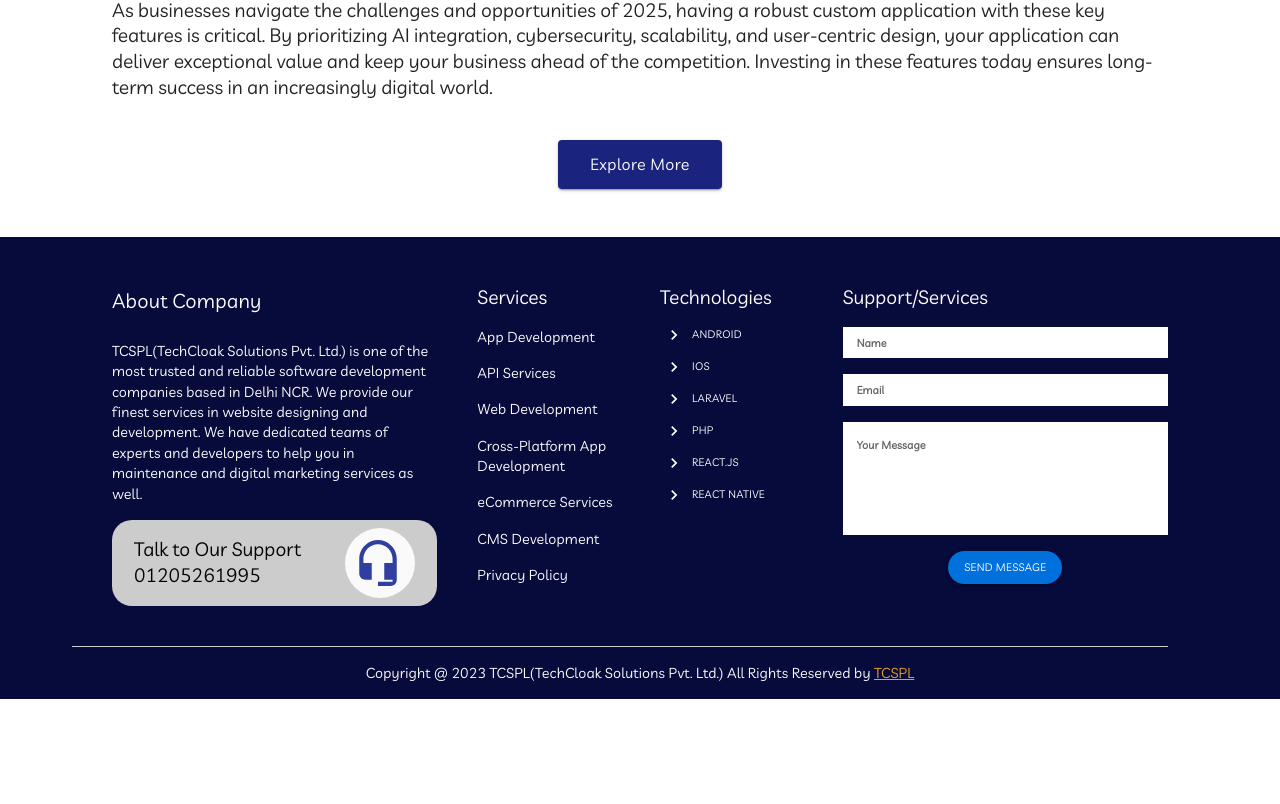
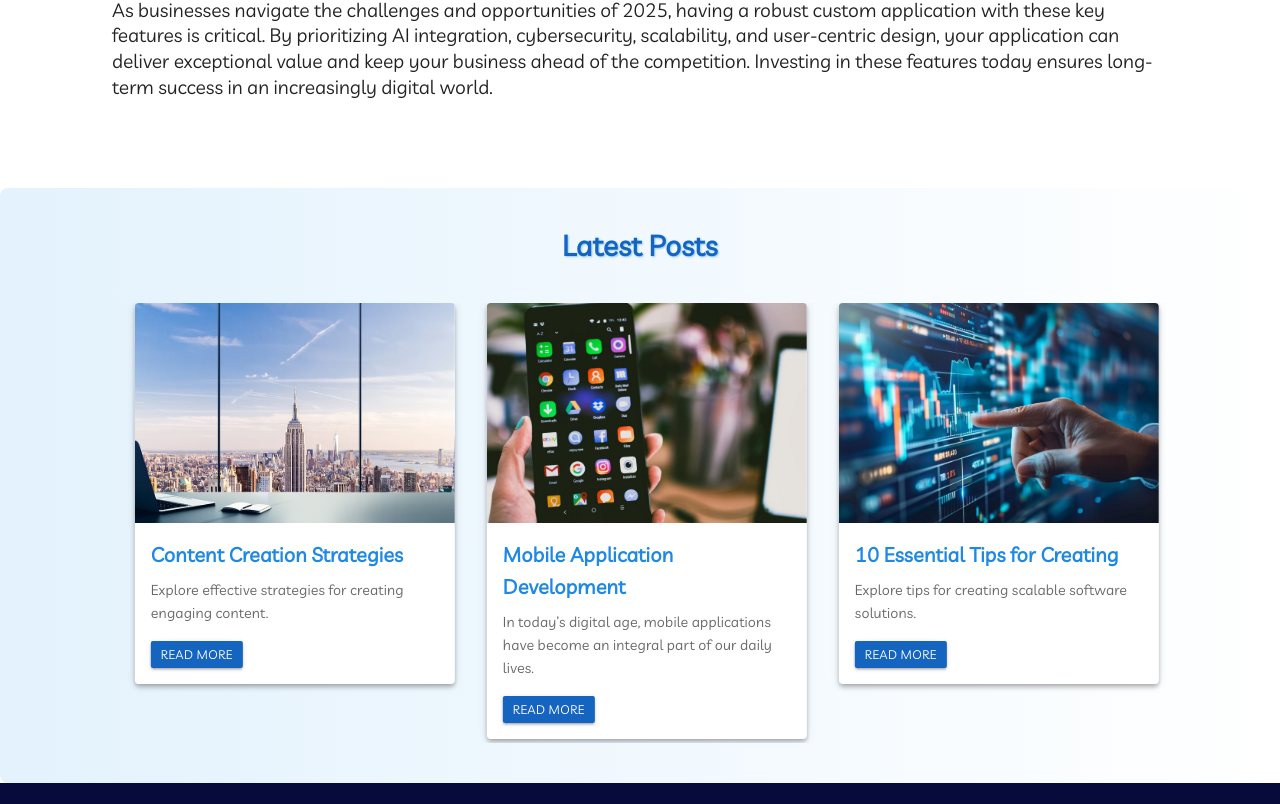
Before and after one commit to sambhaskar0906/SpiraleInfosoft, a React (Create React App) app: page /blog in a window 1280 px wide. Shown: the part 3776-4580 px from the top of the page. Before the commit the page ends 4475 px from the top, so only its background shows below. Built offline with nearby package versions, Linux system fonts and the light colour scheme; a web font is replaced by a local one.

Commit message:
update changes

```diff
--- a/src/Component/Public/HomeAppBar.js
+++ b/src/Component/Public/HomeAppBar.js
@@ -17,8 +17,6 @@ import Logo from "../../assest/pvf7cj26.png";
 import menuData from "../../Component/Public/MenuData";
 import DropdownMenu from "../Public/DropDown";
 import AccordionMenu from "../Public/AccordionMenu";
-import AOS from "aos";
-import MoreHorizIcon from "@mui/icons-material/MoreHoriz";
 import { CloseOutlined } from "@mui/icons-material";
 import FacebookIcon from "@mui/icons-material/Facebook";
 import InstagramIcon from "@mui/icons-material/Instagram";
@@ -91,14 +89,12 @@ const ContactBar = ({ isVisible }) => (
 
 const HomeAppBar = () => {
     const [mobileOpen, setMobileOpen] = useState(false);
-    const [showMore, setShowMore] = useState(false);
     const [isContactVisible, setIsContactVisible] = useState(true);
     const theme = useTheme();
     const isMobileView = useMediaQuery("(max-width:965px)");
     const navigate = useNavigate();
 
     const handleDrawerToggle = () => setMobileOpen((prev) => !prev);
-    const handleShowMoreToggle = () => setShowMore((prev) => !prev);
 
     // Handle scroll to toggle ContactBar visibility
     useEffect(() => {
@@ -107,10 +103,6 @@ const HomeAppBar = () => {
         };
         window.addEventListener("scroll", handleScroll);
         return () => window.removeEventListener("scroll", handleScroll);
-    }, []);
-
-    useEffect(() => {
-        AOS.init({ duration: 500 }); // Initialize AOS with default duration
     }, []);
 
     const handleGetaQuote = () => {
@@ -251,7 +243,7 @@ const HomeAppBar = () => {
 
             </Box>
 
-            {/* Show More Button */}
+            {/* Show More Button
             {showMore && (
                 <Box>
                     <Toolbar />
@@ -280,7 +272,7 @@ const HomeAppBar = () => {
                     </Box >
                 </Box>
 
-            )}
+            )} */}
         </>
     );
 };
--- a/src/Component/Public/LatestPost.js
+++ b/src/Component/Public/LatestPost.js
@@ -42,6 +42,7 @@ const LatestPost = () => {
         slidesToScroll: 1,
         autoplay: true,
         autoplaySpeed: 3000,
+        arrows: false, // Hide next and previous buttons
         responsive: [
             {
                 breakpoint: 960,
--- a/src/Pages/Public/Blog.js
+++ b/src/Pages/Public/Blog.js
@@ -1,12 +1,12 @@
 import React from 'react';
-import { Box, Typography, Button, Grid, useTheme, Stack } from '@mui/material';
+import { Box, Typography, Grid, useTheme, Stack } from '@mui/material';
 import BlogImg from '../../assest/DropDown/Blog.png';
 import blog1 from '../../assest/BlogImg/blogimg.jpg';
 import { FaRegHandPointRight } from "react-icons/fa";
+import LatestPost from '../../Component/Public/LatestPost';
 
 const blogData = {
     title: "Blog",
-    buttonText: "Explore More",
     blogIntro: "In the rapidly evolving digital landscape, businesses are increasingly turning to custom applications to meet their unique needs and stay competitive. As we move into 2025, certain features have become essential for any custom application to deliver value, scalability, and user satisfaction. Here are the key features every custom application should include in 2025:",
     heading: "Conclusion",
     description: "As businesses navigate the challenges and opportunities of 2025, having a robust custom application with these key features is critical. By prioritizing AI integration, cybersecurity, scalability, and user-centric design, your application can deliver exceptional value and keep your business ahead of the competition. Investing in these features today ensures long-term success in an increasingly digital world.",
@@ -265,17 +265,8 @@ const Blog = () => {
                         {blogData.description}
                     </Typography>
                 </Box>
-
-                <Box sx={{ display: 'flex', justifyContent: 'center', mt: 4 }}>
-                    <Button
-                        variant="contained"
-                        color="primary"
-                        sx={{ px: 4, py: 1.5, fontSize: '1rem', textTransform: 'none', borderRadius: 2 }}
-                    >
-                        {blogData.buttonText}
-                    </Button>
-                </Box>
             </Box>
+            <LatestPost />
         </div>
     );
 };
```
